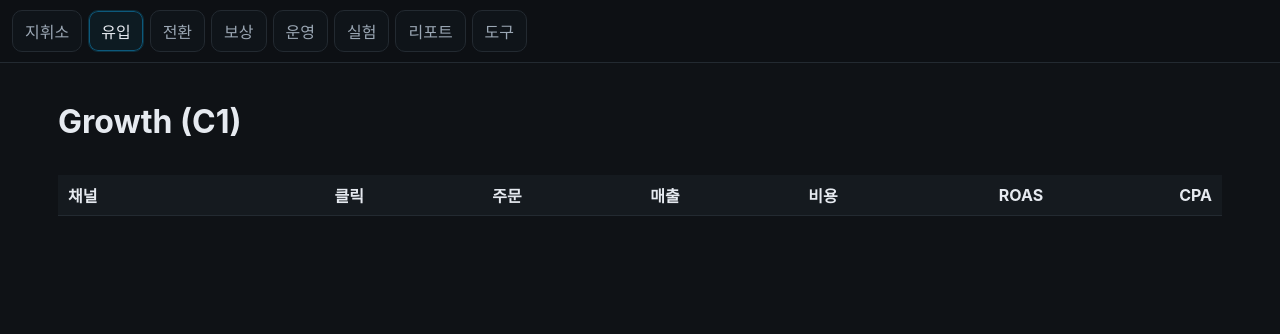
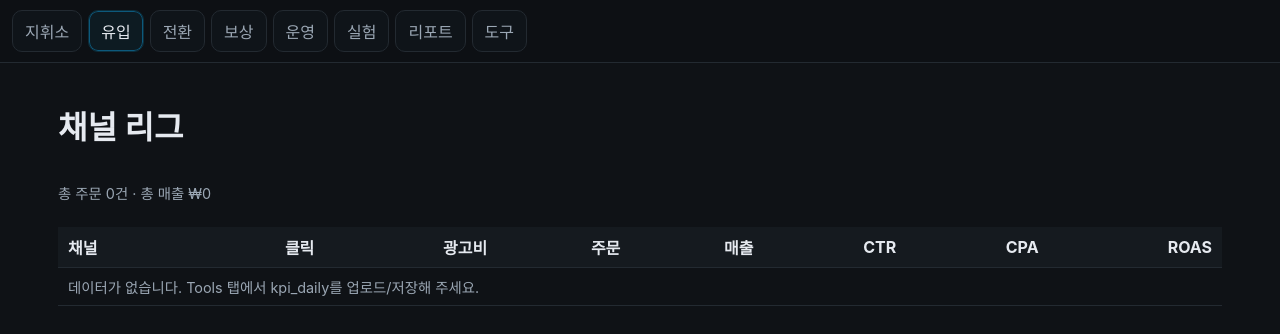
Before and after one commit to sht27363838-glitch/zp-v3.0, a Next.js app: page /growth in a window 1280 px wide. Shown: the top 334 px of the page. Built offline with nearby package versions, Linux system fonts and the light colour scheme.

Commit message:
Update page.tsx

```diff
--- a/app/(tabs)/growth/page.tsx
+++ b/app/(tabs)/growth/page.tsx
@@ -1,70 +1,90 @@
-'use client'
-import React, {useMemo} from 'react'
-import { readCsvLS, parseCsv, type CsvRows } from '../../_lib/readCsv'
-import { num, pct } from '../../_lib/num'
+'use client';
 
-type Kpi = {
-  date?: string
-  channel?: string
-  visits?: string
-  clicks?: string
-  orders?: string
-  revenue?: string
-  ad_cost?: string
-}
+import React, { useMemo } from 'react';
+import { readCsvLS, parseCsv, type CsvRows } from '../../_lib/readCsv';
+import { num } from '../../_lib/num';
 
-export default function Growth(){
-  const raw = readCsvLS('kpi_daily') || ''
-  const data: CsvRows = useMemo(
-    () => (raw ? parseCsv(raw) : { headers: [], rows: [] }),
-    [raw]
-  )
-  const rows = data.rows as Kpi[]
+type Row = {
+  channel?: string;
+  clicks?: string | number;
+  ad_cost?: string | number;
+  orders?: string | number;
+  revenue?: string | number;
+  visits?: string | number;
+};
+
+export default function Growth() {
+  // 로컬스토리지의 kpi_daily CSV → 문자열
+  const raw = readCsvLS('kpi_daily') || '';
+
+  // ✅ parseCsv는 CsvRows(배열)만 반환 → 기본값도 []로 통일
+  const rows: CsvRows = useMemo(() => (raw ? parseCsv(raw) : []), [raw]);
 
   // 채널별 집계
-  const by: Record<string, {channel:string; clicks:number; spend:number; orders:number; revenue:number}> = {}
-  for (const r of rows) {
-    const ch = r.channel || 'unknown'
-    const o = (by[ch] ||= {channel: ch, clicks:0, spend:0, orders:0, revenue:0})
-    o.clicks  += num(r.clicks)
-    o.spend   += num(r.ad_cost)
-    o.orders  += num(r.orders)
-    o.revenue += num(r.revenue)
+  const by: Record<string, { channel: string; clicks: number; spend: number; orders: number; revenue: number; visits: number }> = {};
+  let totalOrders = 0;
+  let totalRevenue = 0;
+
+  for (const r of rows as Row[]) {
+    const ch = (r.channel || 'unknown') as string;
+    const o = (by[ch] ||= { channel: ch, clicks: 0, spend: 0, orders: 0, revenue: 0, visits: 0 });
+    o.clicks += num(r.clicks);
+    o.spend  += num((r as any).ad_cost);
+    o.orders += num(r.orders);
+    o.revenue+= num(r.revenue);
+    o.visits += num(r.visits);
+    totalOrders += num(r.orders);
+    totalRevenue+= num(r.revenue);
   }
 
-  const list = Object.values(by).map(r=>{
-    const CPA  = r.orders? r.spend / r.orders : 0
-    const ROAS = r.spend? r.revenue / r.spend : 0
-    const CTR  = 0 // impressions 미사용 버전
-    return { ...r, CPA, ROAS, CTR }
-  }).sort((a,b)=> (b.ROAS||0) - (a.ROAS||0))
+  const list = Object.values(by).map(r => {
+    const CPA  = r.orders ? (r.spend || 0) / r.orders : 0;
+    const ROAS = r.spend ? (r.revenue || 0) / r.spend : 0;
+    const CTR  = r.visits ? (r.clicks || 0) / r.visits : 0;
+    return { ...r, CPA, ROAS, CTR };
+  }).sort((a,b)=> (b.ROAS||0) - (a.ROAS||0));
 
   return (
     <div className="page">
-      <h1>Growth (C1)</h1>
+      <h1>채널 리그</h1>
 
-      <div className="table-wrap" style={{maxHeight:480, overflow:'auto'}}>
-        <table className="league">
+      <div style={{marginBottom:12}} className="muted">
+        총 주문 {totalOrders.toLocaleString()}건 · 총 매출 ₩{totalRevenue.toLocaleString()}
+      </div>
+
+      <div style={{ maxHeight: 480, overflow: 'auto' }}>
+        <table className="table league">
           <thead>
             <tr>
-              <th>채널</th><th>클릭</th><th>주문</th><th>매출</th><th>비용</th><th>ROAS</th><th>CPA</th>
+              <th>채널</th>
+              <th>클릭</th>
+              <th>광고비</th>
+              <th>주문</th>
+              <th>매출</th>
+              <th>CTR</th>
+              <th>CPA</th>
+              <th>ROAS</th>
             </tr>
           </thead>
           <tbody>
-            {list.map((r,i)=>(
-              <tr key={i}>
+            {list.map(r => (
+              <tr key={r.channel}>
                 <td>{r.channel}</td>
-                <td>{r.clicks}</td>
-                <td>{r.orders}</td>
-                <td>{r.revenue}</td>
-                <td>{r.spend}</td>
-                <td>{pct(r.ROAS)}</td>
-                <td>{r.CPA.toFixed(0)}</td>
+                <td>{r.clicks.toLocaleString()}</td>
+                <td>₩{Math.round(r.spend).toLocaleString()}</td>
+                <td>{r.orders.toLocaleString()}</td>
+                <td>₩{Math.round(r.revenue).toLocaleString()}</td>
+                <td>{(r.CTR*100).toFixed(2)}%</td>
+                <td>₩{Math.round(r.CPA).toLocaleString()}</td>
+                <td>{r.ROAS.toFixed(2)}x</td>
               </tr>
             ))}
+            {list.length===0 && (
+              <tr><td colSpan={8} className="muted">데이터가 없습니다. Tools 탭에서 kpi_daily를 업로드/저장해 주세요.</td></tr>
+            )}
           </tbody>
         </table>
       </div>
     </div>
-  )
+  );
 }
```
